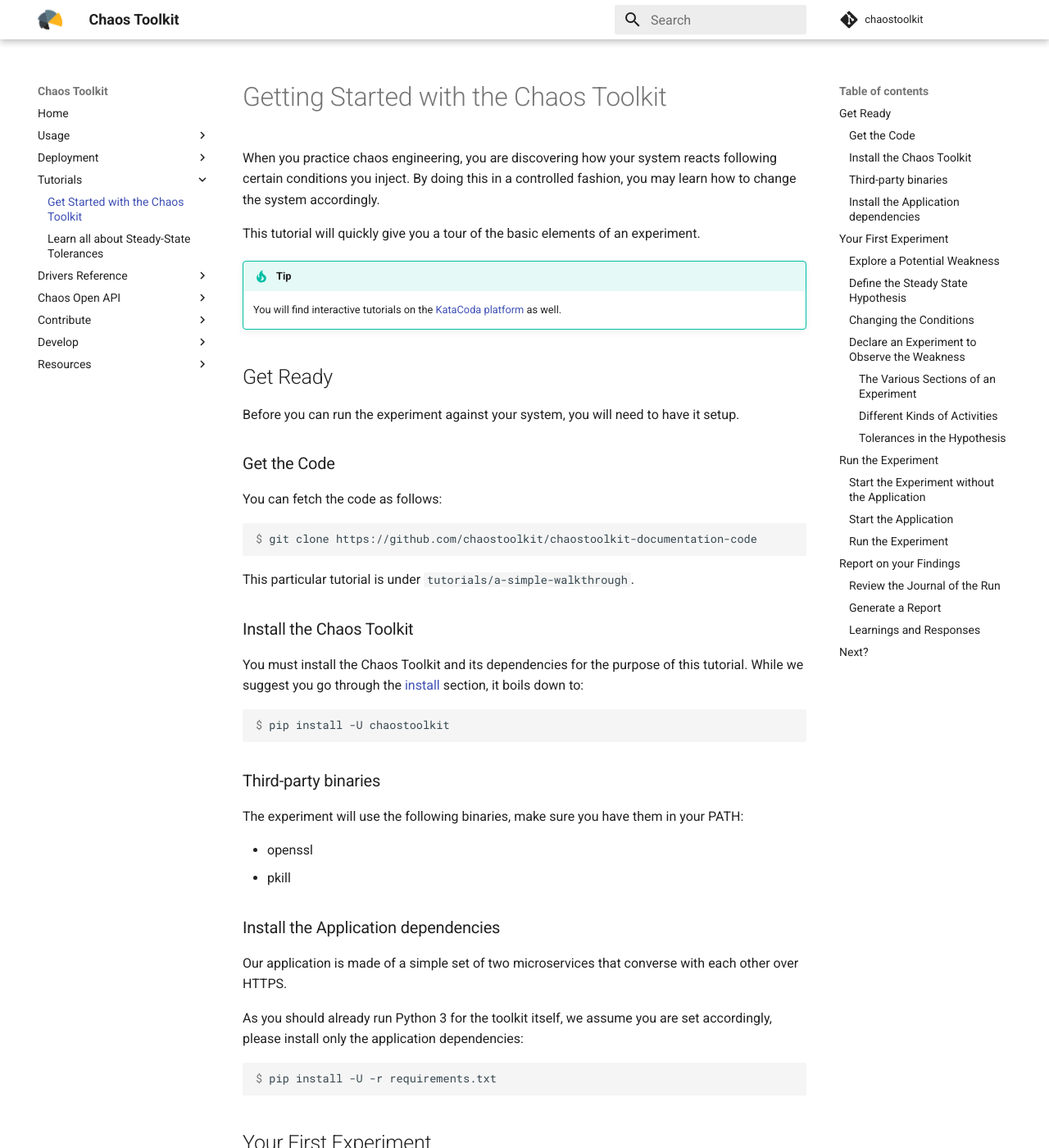
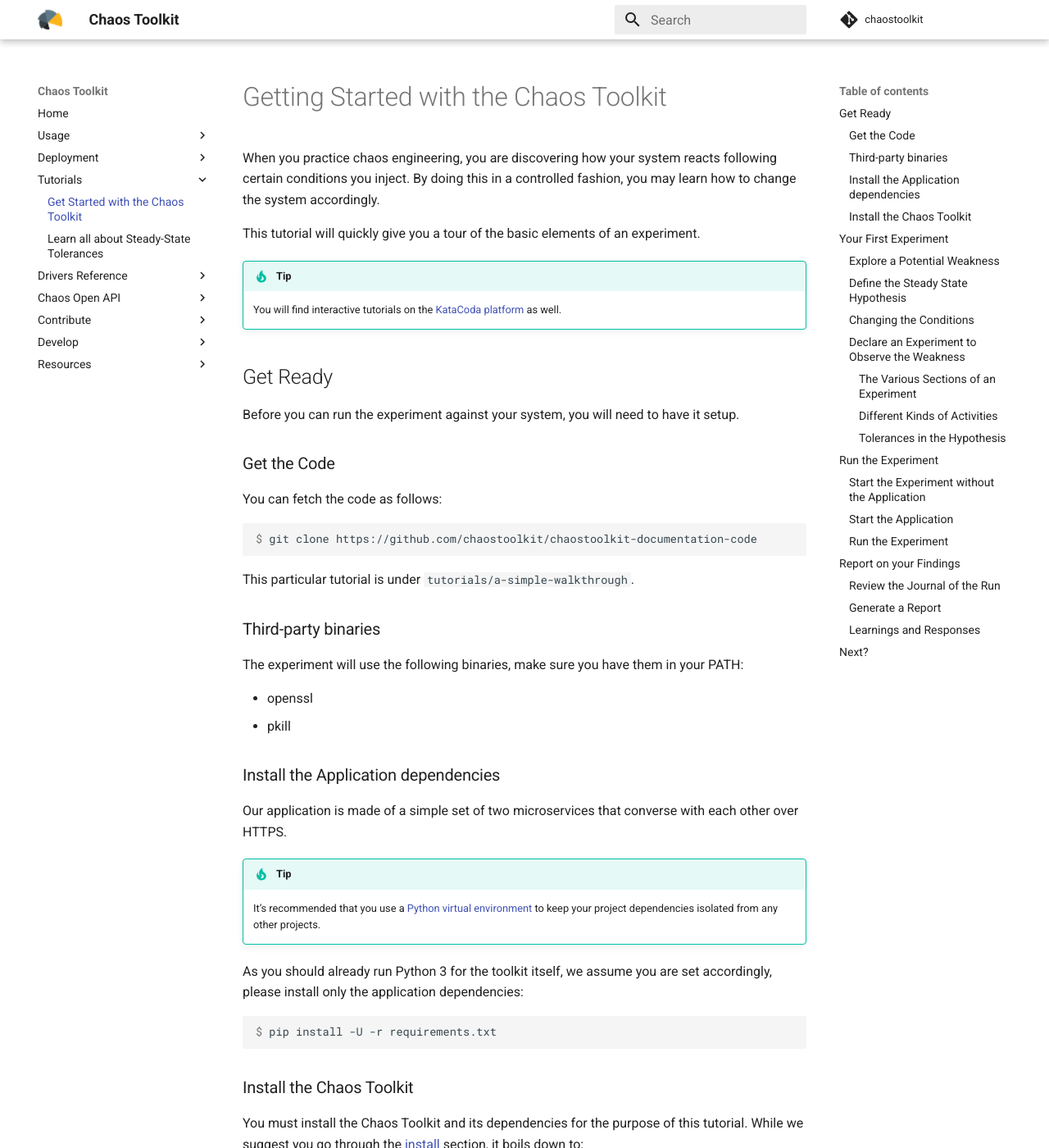
Before and after one commit to chaostoolkit/chaostoolkit-documentation, an MkDocs documentation site: the page built from sources/reference/tutorial.md, in a window 1280 px wide and 1400 px high. Shown: the whole window at 82% size. Built offline with MkDocs 1.6.1 and Material for MkDocs 9.7.7, drawn with Linux system fonts in a browser that asks for light colours; comment, search, counter and statistics services are not loaded.

Commit message:
Improved flow and hints around Python dependencies and virtual env in sample (#80)
Closes #78

Signed-off-by: Russ Miles <russ@russmiles.com>

````diff
--- a/sources/reference/tutorial.md
+++ b/sources/reference/tutorial.md
@@ -28,18 +28,6 @@
 
 This particular tutorial is under `tutorials/a-simple-walkthrough`.
 
-### Install the Chaos Toolkit
-
-You must install the Chaos Toolkit and its dependencies for the purpose of this
-tutorial. While we suggest you go through the [install][] section, it boils
-down to:
-
-[install]: usage/install.md
-
-```console
-$ pip install -U chaostoolkit
-```
-
 ### Third-party binaries
 
 The experiment will use the following binaries, make sure you have them in your
@@ -53,11 +41,28 @@
 Our application is made of a simple set of two microservices that converse
 with each other over HTTPS.
 
+!!! tip
+    It's recommended that you use a
+    [Python virtual environment](/reference/usage/install/#create-a-virtual-environment)
+    to keep your project dependencies isolated from any other projects.
+
 As you should already run Python 3 for the toolkit itself, we assume you are set
 accordingly, please install only the application dependencies:
 
 ```console
 $ pip install -U -r requirements.txt
+```
+
+### Install the Chaos Toolkit
+
+You must install the Chaos Toolkit and its dependencies for the purpose of this
+tutorial. While we suggest you go through the [install][] section, it boils
+down to:
+
+[install]: usage/install.md
+
+```console
+$ pip install -U chaostoolkit
 ```
 
 ## Your First Experiment
````
